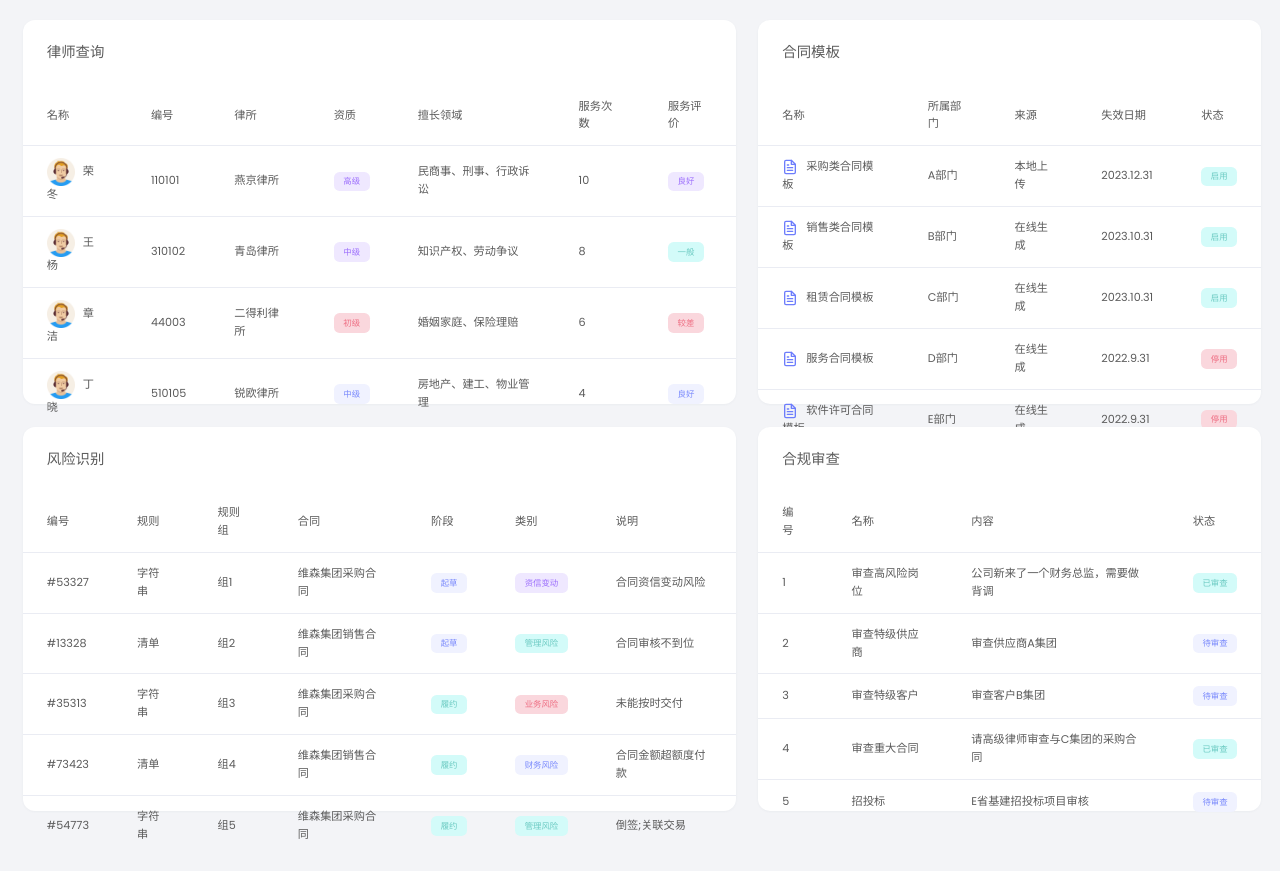
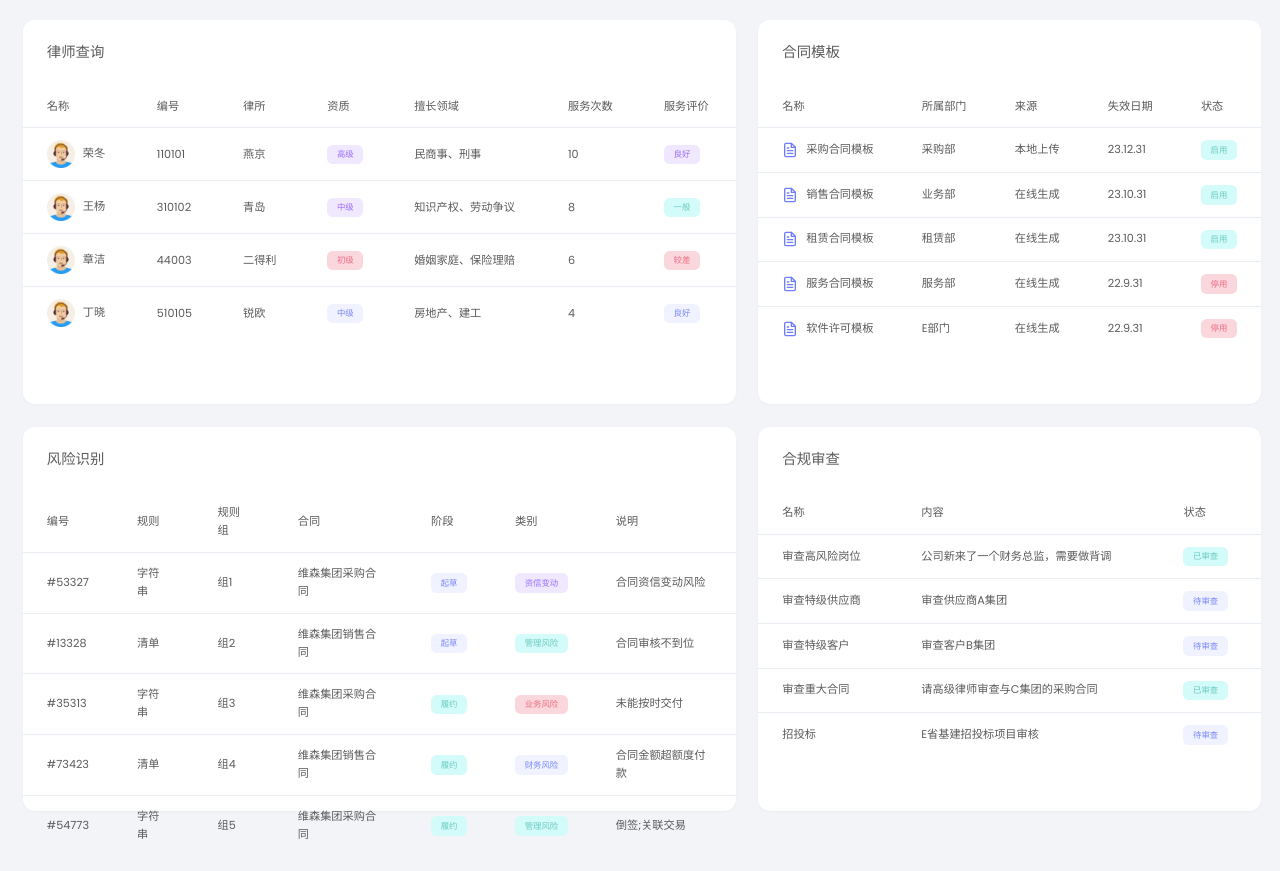
Before and after one commit to Arorio/law-portal, a website built with Vite: page index.html in a window 1280 px wide. Shown: the part 1300-2171 px from the top of the page. Built offline with nearby package versions, Linux system fonts and the light colour scheme.

Commit message:
minor fix

```diff
--- a/index.html
+++ b/index.html
@@ -560,16 +560,16 @@
                       <tr>
                         <th scope="row"><img src="../../assets/images/avatars/profile-image.png" alt="">荣冬</th>
                         <td>110101</td>
-                        <td>燕京律所</td>
+                        <td>燕京</td>
                         <td><span class="badge bg-info">高级</span></td>
-                        <td>民商事、刑事、行政诉讼</td>
+                        <td>民商事、刑事</td>
                         <td>10</td>
                         <td><span class="badge bg-info">良好</span></td>
                       </tr>
                       <tr>
                         <th scope="row"><img src="../../assets/images/avatars/profile-image.png" alt="">王杨</th>
                         <td>310102</td>
-                        <td>青岛律所</td>
+                        <td>青岛</td>
                         <td><span class="badge bg-info">中级</span></td>
                         <td>知识产权、劳动争议</td>
                         <td>8</td>
@@ -578,7 +578,7 @@
                       <tr>
                         <th scope="row"><img src="../../assets/images/avatars/profile-image.png" alt="">章洁</th>
                         <td>44003</td>
-                        <td>二得利律所</td>
+                        <td>二得利</td>
                         <td><span class="badge bg-danger">初级</span></td>
                         <td>婚姻家庭、保险理赔</td>
                         <td>6</td>
@@ -587,9 +587,9 @@
                       <tr>
                         <th scope="row"><img src="../../assets/images/avatars/profile-image.png" alt="">丁晓</th>
                         <td>510105</td>
-                        <td>锐欧律所</td>
+                        <td>锐欧</td>
                         <td><span class="badge bg-primary">中级</span></td>
-                        <td>房地产、建工、物业管理</td>
+                        <td>房地产、建工</td>
                         <td>4</td>
                         <td><span class="badge bg-primary">良好</span></td>
                       </tr>
@@ -625,38 +625,38 @@
                     </thead>
                     <tbody>
                       <tr>
-                        <td scope="row"><img src="../../assets/file.svg" alt="" style="width: 20px;">采购类合同模板</td>
-                        <td>A部门</td>
+                        <td scope="row"><img src="../../assets/file.svg" alt="" style="width: 20px;">采购合同模板</td>
+                        <td>采购部</td>
                         <td>本地上传</td>
-                        <td>2023.12.31</td>
+                        <td>23.12.31</td>
                         <td><span class="badge bg-success">启用</span></td>
                       </tr>
                       <tr>
-                        <td scope="row"><img src="../../assets/file.svg" alt="" style="width: 20px;">销售类合同模板</td>
-                        <td>B部门</td>
+                        <td scope="row"><img src="../../assets/file.svg" alt="" style="width: 20px;">销售合同模板</td>
+                        <td>业务部</td>
                         <td>在线生成</td>
-                        <td>2023.10.31</td>
+                        <td>23.10.31</td>
                         <td><span class="badge bg-success">启用</span></td>
                       </tr>
                       <tr>
                         <td scope="row"><img src="../../assets/file.svg" alt="" style="width: 20px;">租赁合同模板</td>
-                        <td>C部门</td>
+                        <td>租赁部</td>
                         <td>在线生成</td>
-                        <td>2023.10.31</td>
+                        <td>23.10.31</td>
                         <td><span class="badge bg-success">启用</span></td>
                       </tr>
                       <tr>
                         <td scope="row"><img src="../../assets/file.svg" alt="" style="width: 20px;">服务合同模板</td>
-                        <td>D部门</td>
+                        <td>服务部</td>
                         <td>在线生成</td>
-                        <td>2022.9.31</td>
+                        <td>22.9.31</td>
                         <td><span class="badge bg-danger">停用</span></td>
                       </tr>
                       <tr>
-                        <td scope="row"><img src="../../assets/file.svg" alt="" style="width: 20px;">软件许可合同模板</td>
+                        <td scope="row"><img src="../../assets/file.svg" alt="" style="width: 20px;">软件许可模板</td>
                         <td>E部门</td>
                         <td>在线生成</td>
-                        <td>2022.9.31</td>
+                        <td>22.9.31</td>
                         <td><span class="badge bg-danger">停用</span></td>
                       </tr>
                       <!-- <tr>
@@ -751,7 +751,6 @@
                   <table class="table">
                     <thead>
                       <tr>
-                        <th scope="col">编号</th>
                         <th scope="col">名称</th>
                         <th scope="col">内容</th>
                         <th scope="col">状态</th>
@@ -759,31 +758,26 @@
                     </thead>
                     <tbody>
                       <tr>
-                        <td>1</td>
                         <td>审查高风险岗位</td>
                         <td>公司新来了一个财务总监，需要做背调</td>
                         <td><span class="badge bg-success">已审查</span></td>
                       </tr>
                       <tr>
-                        <td>2</td>
                         <td>审查特级供应商</td>
                         <td>审查供应商A集团</td>
                         <td><span class="badge bg-primary">待审查</span></td>
                       </tr>
                       <tr>
-                        <td>3</td>
                         <td>审查特级客户</td>
                         <td>审查客户B集团</td>
                         <td><span class="badge bg-primary">待审查</span></td>
                       </tr>
                       <tr>
-                        <td>4</td>
                         <td>审查重大合同</td>
                         <td>请高级律师审查与C集团的采购合同</td>
                         <td><span class="badge bg-success">已审查</span></td>
                       </tr>
                       <tr>
-                        <td>5</td>
                         <td>招投标</td>
                         <td>E省基建招投标项目审核</td>
                         <td><span class="badge bg-primary">待审查</span></td>
```
